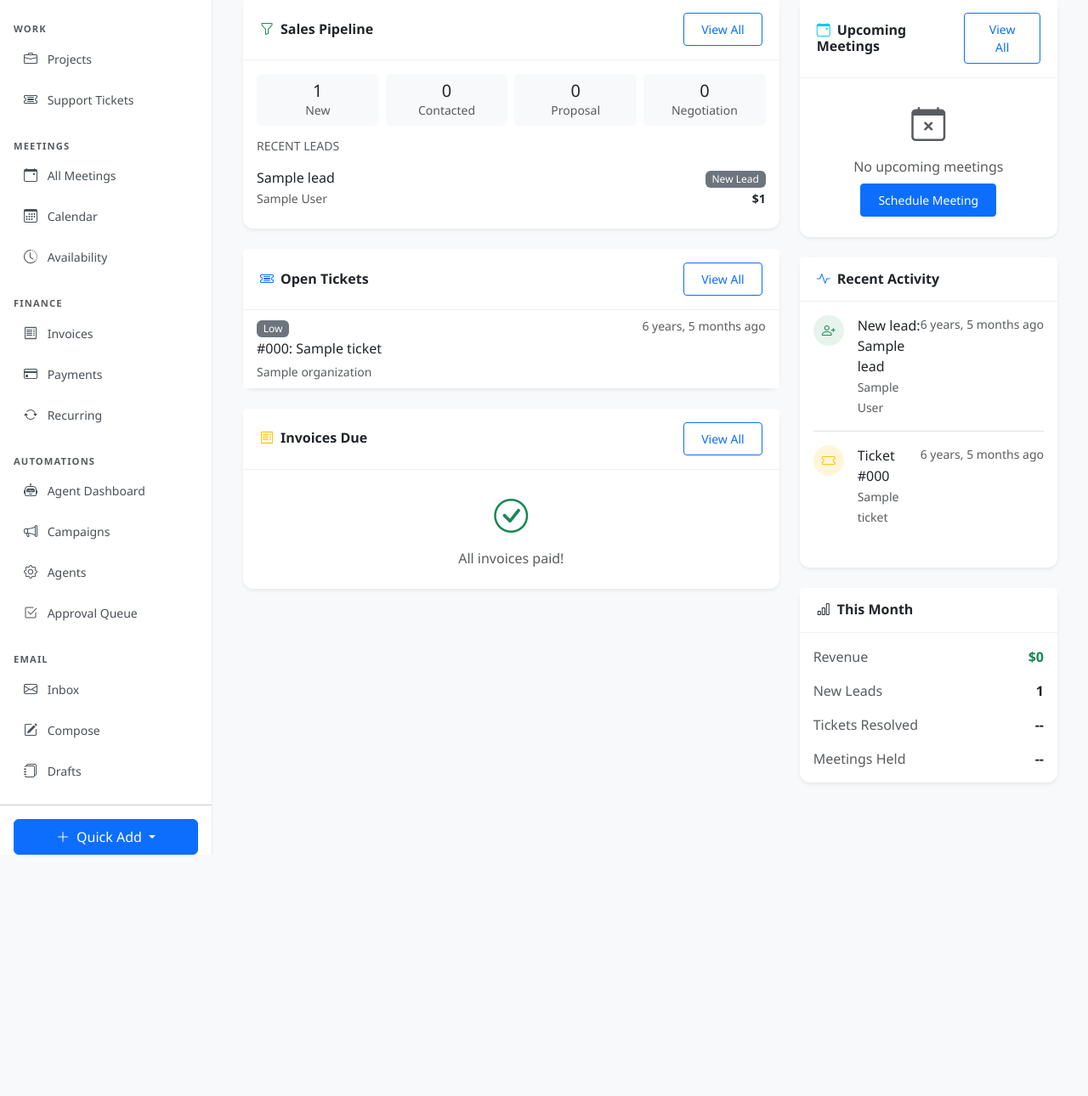
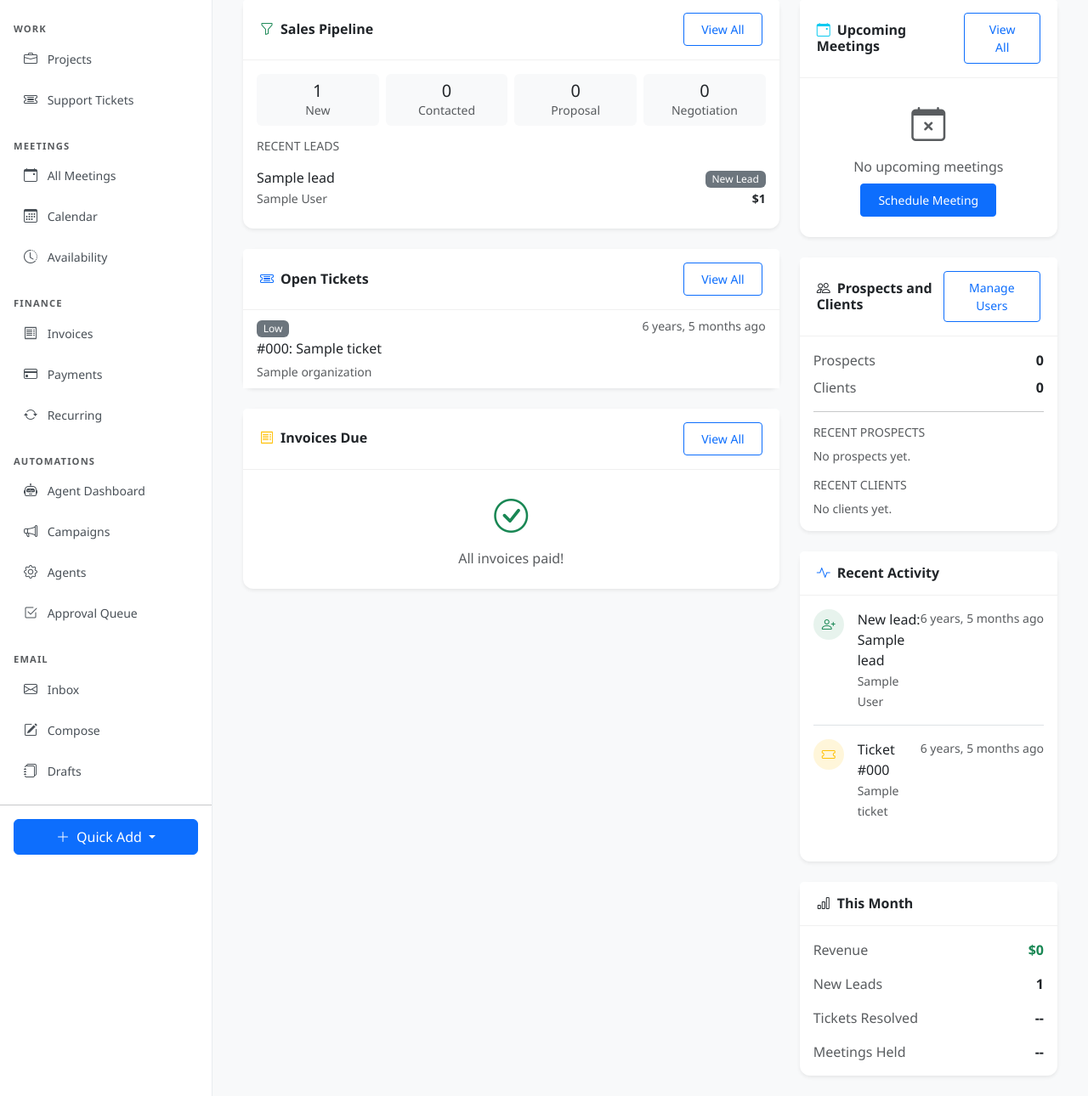
Before and after one commit to jeuanimo/mtg_portal, a Django app: page /dashboard/ in a window 1280 px wide. Shown: the part 302-1592 px from the top of the page at 85% size. Before the commit the page ends 1308 px from the top, so only its background shows below. Run offline with Django 5.2, Linux system fonts and the light colour scheme; a user stored in the database is signed in; tables that the repository leaves empty hold one stand-in row (values such as "Sample post"); parts of the project's set-up code (start-up, migrations or seed data) failed here and were passed over; some libraries are stand-ins or nearby versions.

Commit message:
Sync signup and consultation flows; add prospect/client dashboard visibility

```diff
--- a/apps/dashboard/views.py
+++ b/apps/dashboard/views.py
@@ -5,6 +5,7 @@ from django.utils import timezone
 from datetime import timedelta
 
 from apps.crm.models import Lead
+from apps.accounts.models import User
 from apps.invoicing.models import Invoice, Payment
 from apps.tickets.models import Ticket, ConsultingProject
 from apps.projects.models import Project, Task
@@ -24,6 +25,14 @@ def _upcoming_meetings(now):
         status__in=Meeting.UPCOMING_STATUSES,
         start_time__gte=now,
     )
+
+
+def _client_users():
+    return User.objects.filter(role=User.Role.CLIENT).select_related('organization')
+
+
+def _prospect_users():
+    return User.objects.filter(role=User.Role.PROSPECT).select_related('organization')
 
 
 @login_required
@@ -107,6 +116,10 @@ def get_admin_dashboard_context(_user, now):
     # Upcoming meetings
     upcoming_meetings = _upcoming_meetings(now).select_related('organization', 'contact', 'host').order_by('start_time')[:5]
 
+    # Client and prospect visibility
+    client_users = _client_users()
+    prospect_users = _prospect_users()
+
     # Recent activity (combine different models)
     activities = []
 
@@ -155,6 +168,10 @@ def get_admin_dashboard_context(_user, now):
         'invoices_due': invoices_due,
         'upcoming_meetings': upcoming_meetings,
         'recent_activities': activities[:8],
+        'clients_count': client_users.count(),
+        'prospects_count': prospect_users.count(),
+        'recent_clients': client_users.order_by('-created_at')[:5],
+        'recent_prospects': prospect_users.order_by('-created_at')[:5],
     }
 
 
@@ -307,6 +324,10 @@ def get_staff_dashboard_context(_user, now):
 
     invoices_due = _outstanding_invoices().select_related('organization', 'contact').order_by('due_date')[:5]
 
+    # Client and prospect visibility
+    client_users = _client_users()
+    prospect_users = _prospect_users()
+
     return {
         'is_staff_dashboard': True,
         'leads_new': leads_new,
@@ -317,6 +338,10 @@ def get_staff_dashboard_context(_user, now):
         'open_tickets': open_tickets,
         'upcoming_meetings': upcoming_meetings,
         'invoices_due': invoices_due,
+        'clients_count': client_users.count(),
+        'prospects_count': prospect_users.count(),
+        'recent_clients': client_users.order_by('-created_at')[:5],
+        'recent_prospects': prospect_users.order_by('-created_at')[:5],
     }
 
 
--- a/templates/dashboard/admin_dashboard.html
+++ b/templates/dashboard/admin_dashboard.html
@@ -22,16 +22,16 @@
         <!-- KPI Cards Row -->
         <div class="row g-4 mb-4">
             <div class="col-md-6 col-xl-3">
-                {% include 'includes/kpi_card.html' with title='Pipeline Value' value='$'|add:leads_pipeline_value|floatformat:0|intcomma icon='bi-currency-dollar' variant='success' subtitle=leads_new|add:' new leads' %}
+                {% include "includes/kpi_card.html" with title="Pipeline Value" value="$"|add:leads_pipeline_value|floatformat:0|intcomma icon="bi-currency-dollar" variant="success" subtitle=leads_new|add:" new leads" %}
             </div>
             <div class="col-md-6 col-xl-3">
-                {% include 'includes/kpi_card.html' with title='Outstanding Invoices' value='$'|add:invoices_outstanding|floatformat:0|intcomma icon='bi-receipt' variant='warning' subtitle=invoices_overdue|add:' overdue' %}
+                {% include "includes/kpi_card.html" with title="Outstanding Invoices" value="$"|add:invoices_outstanding|floatformat:0|intcomma icon="bi-receipt" variant="warning" subtitle=invoices_overdue|add:" overdue" %}
             </div>
             <div class="col-md-6 col-xl-3">
-                {% include 'includes/kpi_card.html' with title='Open Tickets' value=tickets_open icon='bi-ticket-detailed' variant='info' subtitle=tickets_urgent|add:' urgent' %}
+                {% include "includes/kpi_card.html" with title="Open Tickets" value=tickets_open icon="bi-ticket-detailed" variant="info" subtitle=tickets_urgent|add:" urgent" %}
             </div>
             <div class="col-md-6 col-xl-3">
-                {% include 'includes/kpi_card.html' with title='Meetings Today' value=meetings_today icon='bi-calendar-event' variant='primary' subtitle='Scheduled' %}
+                {% include "includes/kpi_card.html" with title="Meetings Today" value=meetings_today icon="bi-calendar-event" variant="primary" subtitle="Scheduled" %}
             </div>
         </div>
         <!-- Main Content Row -->
@@ -40,23 +40,62 @@
             <div class="col-lg-8">
                 <!-- Pipeline Widget -->
                 <div class="mb-4">
-                    {% include 'includes/widgets/pipeline_widget.html' with leads=recent_leads pipeline_stages=pipeline_stages %}
+                    {% include "includes/widgets/pipeline_widget.html" with leads=recent_leads pipeline_stages=pipeline_stages %}
                 </div>
                 <!-- Tickets Widget -->
                 <div class="mb-4">
-                    {% include 'includes/widgets/tickets_widget.html' with tickets=open_tickets title='Open Tickets' %}
+                    {% include "includes/widgets/tickets_widget.html" with tickets=open_tickets title="Open Tickets" %}
                 </div>
                 <!-- Invoices Due Widget -->
                 <div class="mb-4">
-                    {% include 'includes/widgets/invoices_widget.html' with invoices=invoices_due title='Invoices Due' %}
+                    {% include "includes/widgets/invoices_widget.html" with invoices=invoices_due title="Invoices Due" %}
                 </div>
             </div>
             <!-- Right Column -->
             <div class="col-lg-4">
                 <!-- Upcoming Meetings -->
-                <div class="mb-4">{% include 'includes/widgets/meetings_widget.html' with meetings=upcoming_meetings %}</div>
+                <div class="mb-4">{% include "includes/widgets/meetings_widget.html" with meetings=upcoming_meetings %}</div>
+                <!-- Prospects and Clients -->
+                <div class="card border-0 shadow-sm mb-4">
+                    <div class="card-header bg-white d-flex justify-content-between align-items-center">
+                        <h6 class="mb-0">
+                            <i class="bi bi-people me-2"></i>Prospects and Clients
+                        </h6>
+                        <a href="{% url 'admin:accounts_user_changelist' %}" class="btn btn-sm btn-outline-primary">Manage Users</a>
+                    </div>
+                    <div class="card-body">
+                        <div class="d-flex justify-content-between mb-2">
+                            <span class="text-muted">Prospects</span>
+                            <strong>{{ prospects_count }}</strong>
+                        </div>
+                        <div class="d-flex justify-content-between mb-3">
+                            <span class="text-muted">Clients</span>
+                            <strong>{{ clients_count }}</strong>
+                        </div>
+                        <hr>
+                        <h6 class="small text-uppercase text-muted">Recent Prospects</h6>
+                        <ul class="list-unstyled mb-3 small">
+                            {% for user_item in recent_prospects %}
+                                <li class="mb-1">{{ user_item.email }}</li>
+                            {% empty %}
+                                <li class="text-muted">No prospects yet.</li>
+                            {% endfor %}
+                        </ul>
+                        <h6 class="small text-uppercase text-muted">Recent Clients</h6>
+                        <ul class="list-unstyled mb-0 small">
+                            {% for user_item in recent_clients %}
+                                <li class="mb-1">
+                                    {{ user_item.email }}
+                                    {% if user_item.organization %}<span class="text-muted">- {{ user_item.organization.name }}</span>{% endif %}
+                                </li>
+                            {% empty %}
+                                <li class="text-muted">No clients yet.</li>
+                            {% endfor %}
+                        </ul>
+                    </div>
+                </div>
                 <!-- Recent Activity -->
-                <div class="mb-4">{% include 'includes/widgets/activity_widget.html' with activities=recent_activities %}</div>
+                <div class="mb-4">{% include "includes/widgets/activity_widget.html" with activities=recent_activities %}</div>
                 <!-- Quick Stats Card -->
                 <div class="card border-0 shadow-sm">
                     <div class="card-header bg-white">
```
Also changed, not shown: apps/accounts/signals.py (+136 -0 lines), templates/dashboard/staff_dashboard.html (+42 -3 lines).
